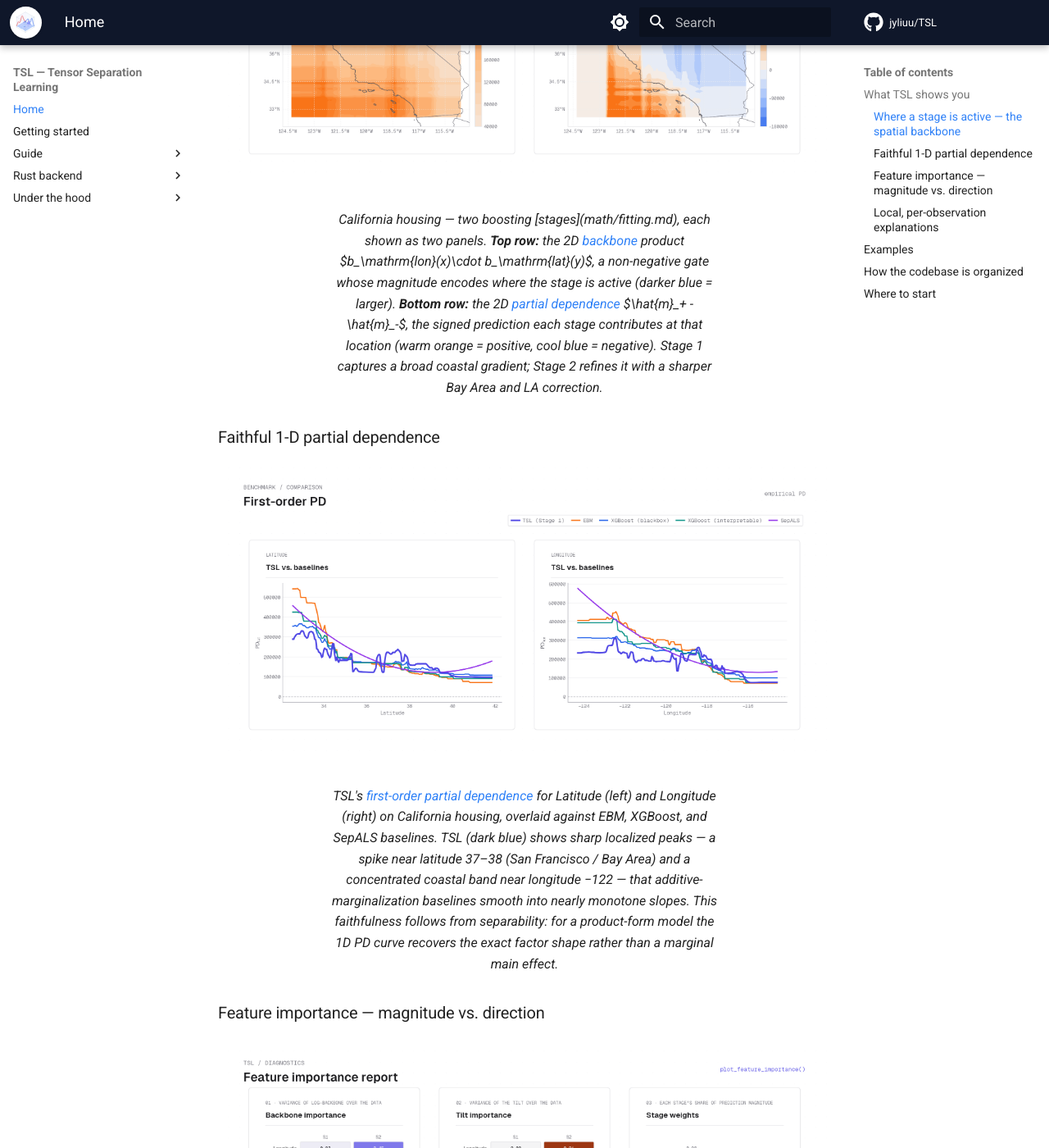
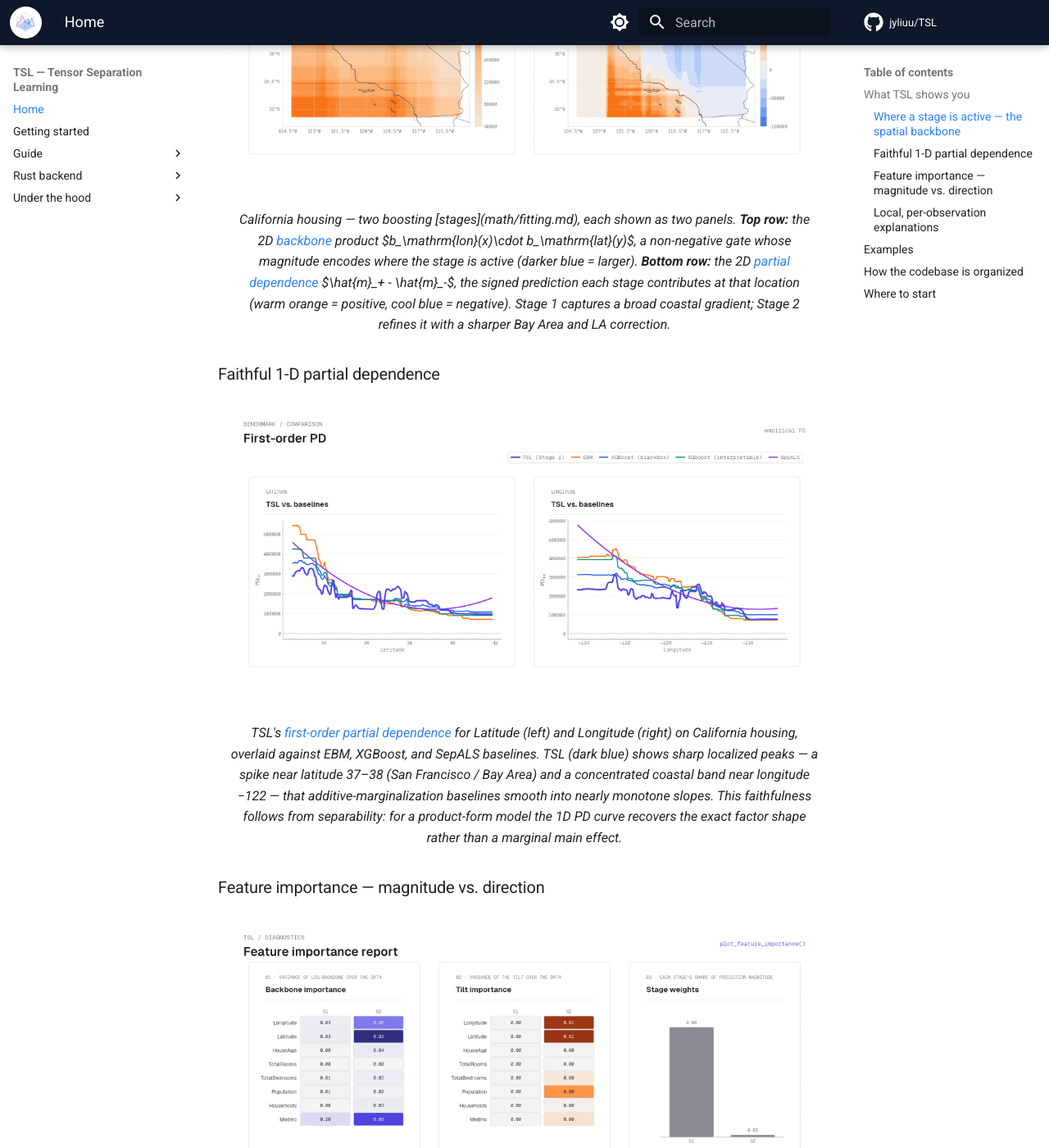
Before and after one commit to jyliuu/TSL, an MkDocs documentation site: the page built from docs/docs/index.md, in a window 1280 px wide and 1400 px high, scrolled down 1027 px. Shown: the whole window at 82% size. Built offline with MkDocs 1.6.1 and Material for MkDocs 9.7.7, drawn with Linux system fonts in a browser that asks for light colours; comment, search, counter and statistics services are not loaded.

Commit message:
docs: let figcaptions span the full image width
Override Material's default 24rem max-width cap so captions run to
96% of the figure rather than truncating at a fixed rem limit.

```diff
--- a/docs/docs/stylesheets/extra.css
+++ b/docs/docs/stylesheets/extra.css
@@ -112,9 +112,12 @@
 }
 .api-tag-dataclass { background: rgba(168, 85, 247, 0.18); color: #9333ea; }
 
-/* Figure captions: slightly inset on both sides relative to the figure. */
+/* Figure captions: slightly inset on both sides relative to the figure.
+   Material sets max-width: 24rem by default; override to let captions
+   span nearly the full image width. */
 .md-typeset figure figcaption {
-  width: 90%;
+  max-width: none;
+  width: 96%;
   margin: 0.5em auto 0;
 }
 
```
